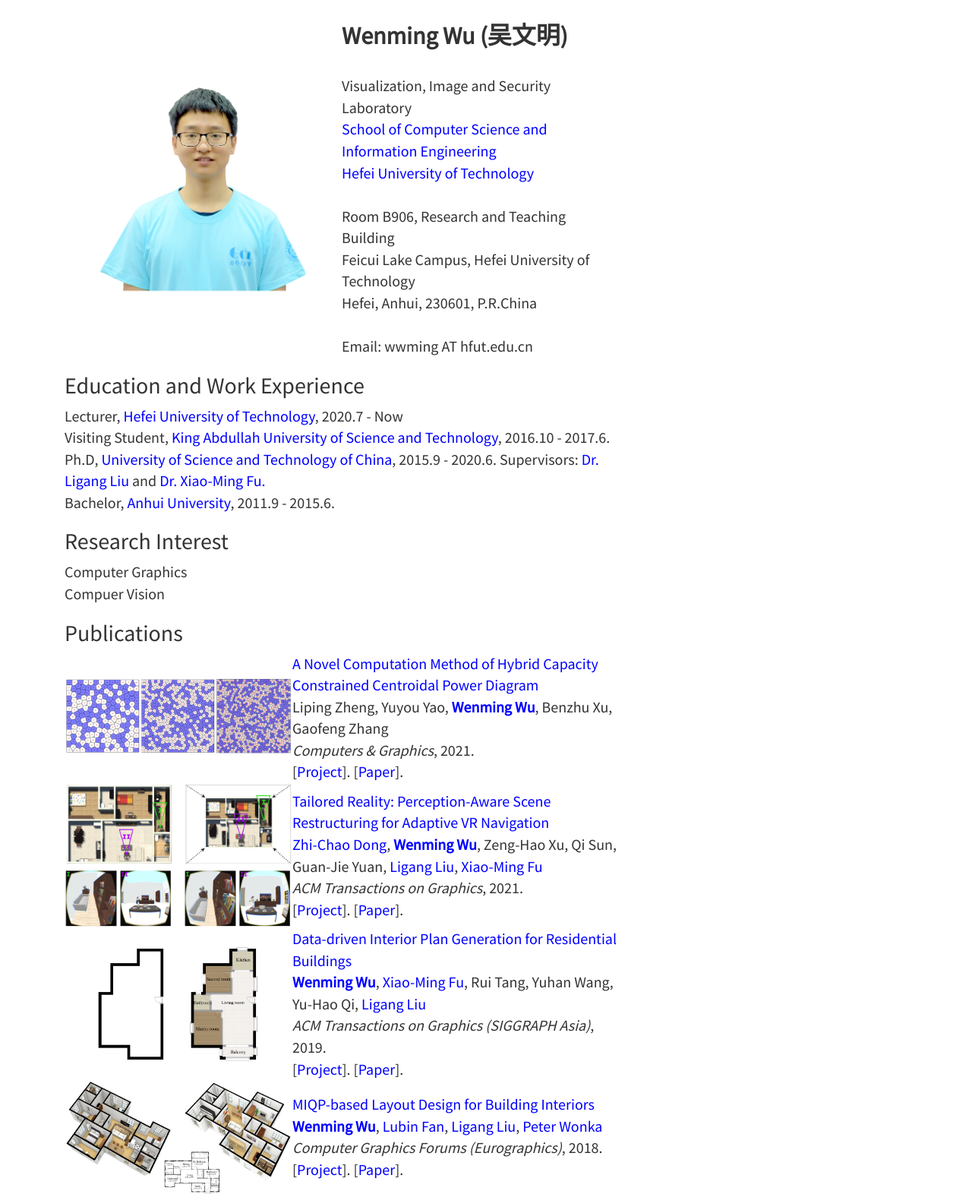
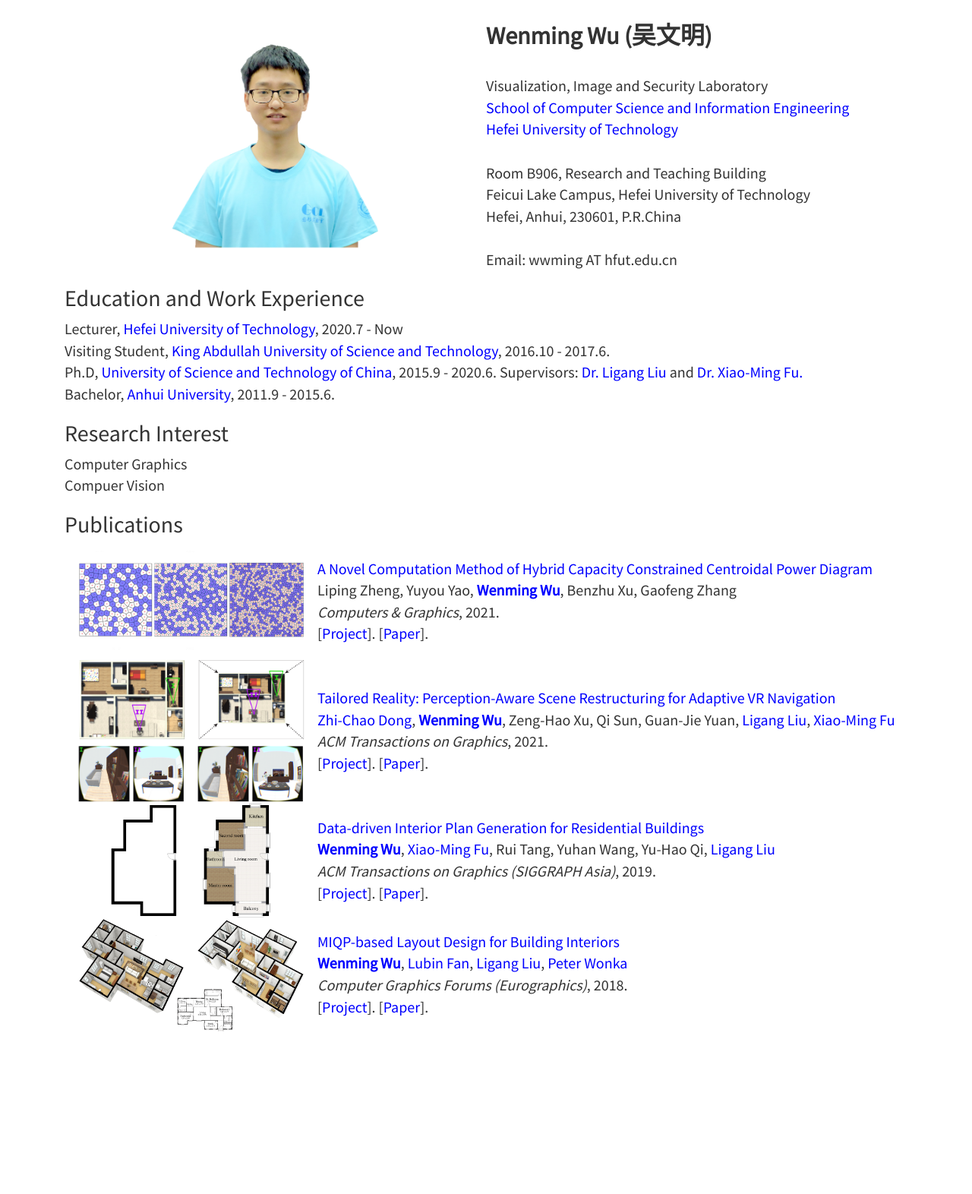
Before and after one commit to wutomwu/wutomwu.github.io, a Jekyll site: the page built from index.html, in a window 1280 px wide. Shown: the whole page at 76% size. Built offline with Jekyll 4.4.1, drawn with Linux system fonts in a browser that asks for light colours; after the commit the page ends 1358 px from its top, so only the background shows below that.

Commit message:
Update default.html

```diff
--- a/_layouts/default.html
+++ b/_layouts/default.html
@@ -3,7 +3,7 @@
 	{% include head.html %}
 	<body>
 	    <div class='container' class='row' id='content'>
-		    <div class='col-md-8 maincontent'>
+		    <div class='col-md-12 maincontent'>
 			    {{ content }}
 		    </div>
 	    </div>
```
